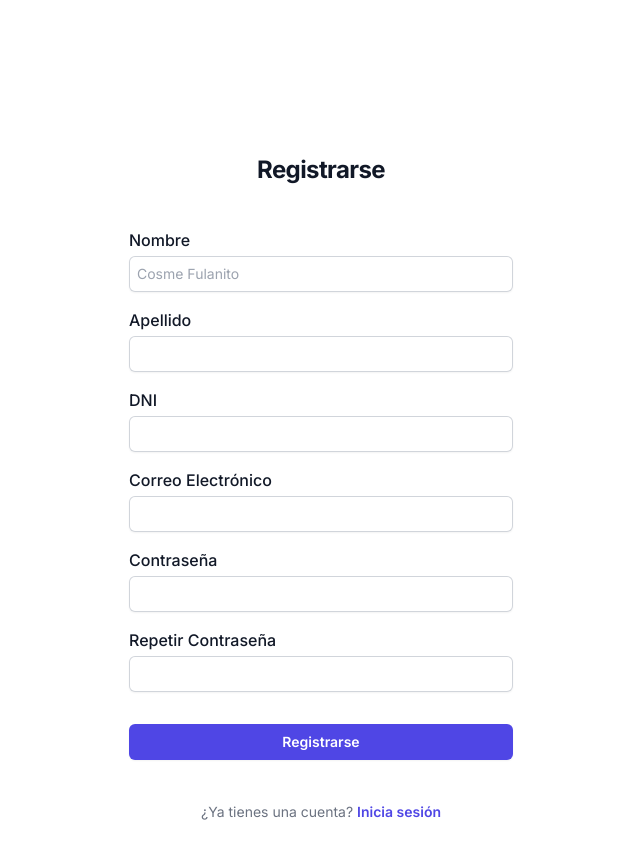
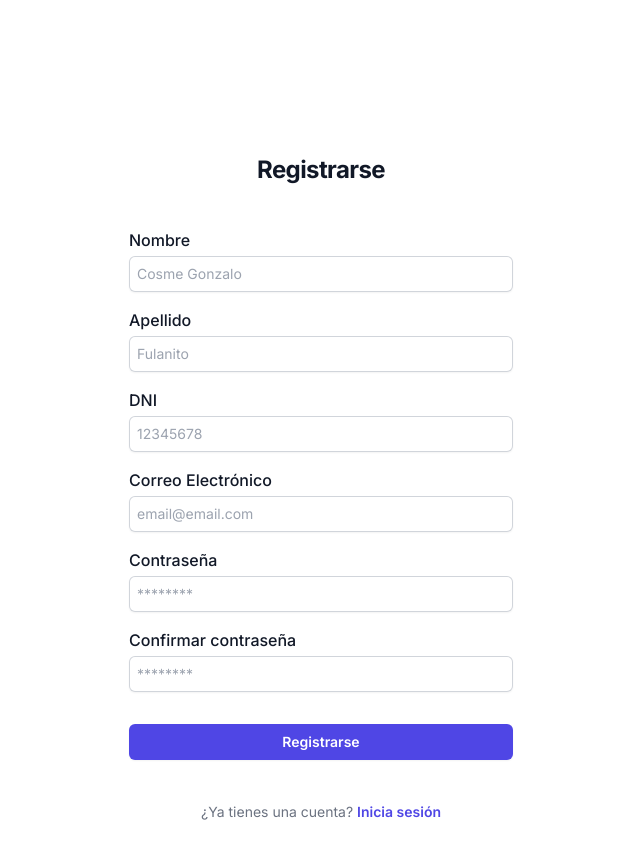
Before and after one commit to LeandroRadins/comedorcito, a Next.js app: page /auth/register in a window 1280 px wide. Shown: the top 858 px of the page, without its empty margins (319-959 px from the left). Built offline with nearby package versions, Linux system fonts and the light colour scheme.

Commit message:
Tareas: -Se creo el componente FormFields y se reeemplazo en la vista RegisterForm -Se creo el loginSchema
Co-authored-by: Leandro Radins <radins97@gmail.com>

```diff
--- a/app/auth/login/components/LoginForm.tsx
+++ b/app/auth/login/components/LoginForm.tsx
@@ -4,7 +4,7 @@ import { registerSchema } from "@/schema/index";
 import { signIn } from "next-auth/react";
 import { useRouter } from "next/navigation";
 import { useForm } from "react-hook-form";
-import { Label } from "@/app/components/Label";
+import { Label } from "@/app/components/FormField";
 import { FormHeader } from "@/app/auth/components/FormHeader";
 import { z } from "zod";
 
--- a/app/auth/register/components/RegisterForm.tsx
+++ b/app/auth/register/components/RegisterForm.tsx
@@ -5,7 +5,7 @@ import { zodResolver } from "@hookform/resolvers/zod";
 import { useRouter } from "next/navigation";
 import { useForm } from "react-hook-form";
 import { z } from "zod";
-import { Label } from "../../../components/Label";
+import FormField from "../../../components/FormField";
 import { FormHeader } from "../../components/FormHeader";
 
 const RegisterForm = () => {
@@ -63,106 +63,76 @@ const RegisterForm = () => {
   return (
     <>
       <div className="flex max-h-full flex-1 flex-col justify-center px-6 py-28 lg:px-8">
+
         <FormHeader title="Registrarse" />
 
         <div className="mt-10 sm:mx-auto sm:w-full sm:max-w-sm">
           <form className="space-y-4" onSubmit={handleSubmit(onsubmit)}>
             <div>
-              <Label htmlFor="name">Nombre</Label>
-              <div className="mt-1">
-                <input
-                  id="name"
+              <FormField
+                labelName="Nombre"
+                name="name"
                 type="text"
-                  placeholder="Cosme Fulanito"
-                  {...register("name")}
-                  className="block w-full rounded-md border-0 py-1.5 px-2 text-gray-900 shadow-sm ring-1 ring-inset ring-gray-300 placeholder:text-gray-400 focus:ring-2 focus:ring-inset focus:ring-indigo-600 sm:text-sm sm:leading-6"
+                placeholder="Cosme Gonzalo"
+                register={register}
+                error={errors.name}
               />
-                {errors.name && (
-                  <span className="text-red-600">{errors.name.message}</span>
-                )}
-              </div>
             </div>
 
             <div>
-              <Label htmlFor="surname">Apellido</Label>
-              <div className="mt-1">
-                <input
-                  id="surname"
+              <FormField
+                labelName="Apellido"
+                name="surname"
                 type="text"
-                  {...register("surname")}
-                  className="block w-full rounded-md border-0 py-1.5 px-2 text-gray-900 shadow-sm ring-1 ring-inset ring-gray-300 placeholder:text-gray-400 focus:ring-2 focus:ring-inset focus:ring-indigo-600 sm:text-sm sm:leading-6"
+                placeholder="Fulanito"
+                register={register}
+                error={errors.surname}
               />
-                {errors.surname && (
-                  <span className="text-red-600">{errors.surname.message}</span>
-                )}
-              </div>
             </div>
 
             <div>
-              <Label htmlFor="dni">DNI</Label>
-              <div className="mt-1">
-                <input
-                  id="dni"
+              <FormField
+                labelName="DNI"
+                name="dni"
                 type="number"
-                  {...register("dni")}
-                  className="block w-full rounded-md border-0 py-1.5 px-2 text-gray-900 shadow-sm ring-1 ring-inset ring-gray-300 placeholder:text-gray-400 focus:ring-2 focus:ring-inset focus:ring-indigo-600 sm:text-sm sm:leading-6"
+                placeholder="12345678"
+                register={register}
+                error={errors.dni}
+                valueAsNumber
               />
-                {errors.dni && (
-                  <span className="text-red-600">{errors.dni.message}</span>
-                )}
-              </div>
             </div>
 
             <div>
-              <Label htmlFor="email">Correo Electrónico</Label>
-              <div className="mt-1">
-                <input
-                  id="email"
+              <FormField
+                labelName="Correo Electrónico"
+                name="email"
                 type="email"
-                  {...register("email")}
-                  className="block w-full rounded-md border-0 py-1.5 px-2 text-gray-900 shadow-sm ring-1 ring-inset ring-gray-300 placeholder:text-gray-400 focus:ring-2 focus:ring-inset focus:ring-indigo-600 sm:text-sm sm:leading-6"
+                placeholder="email@email.com"
+                register={register}
+                error={errors.email}
               />
-                {errors.email && (
-                  <span className="text-red-600">{errors.email.message}</span>
-                )}
-              </div>
             </div>
 
             <div>
-              <Label htmlFor="password">Contraseña</Label>
-              <div className="mt-1">
-                <input
-                  id="password"
+              <FormField
+                labelName="Contraseña"
+                name="password"
                 type="password"
-                  {...register("password")}
-                  autoComplete="current-password"
-                  className="block w-full rounded-md border-0 py-1.5 px-2 text-gray-900 shadow-sm ring-1 ring-inset ring-gray-300 placeholder:text-gray-400 focus:ring-2 focus:ring-inset focus:ring-indigo-600 sm:text-sm sm:leading-6"
+                placeholder="********"
+                register={register}
+                error={errors.password}
               />
-                {errors.password && (
-                  <span className="text-red-600">
-                    {errors.password.message}
-                  </span>
-                )}
-              </div>
             </div>
 
             <div>
-              <Label htmlFor="confirmPassword">Repetir Contraseña</Label>
-
-              <div className="mt-1">
-                <input
-                  id="confirmPassword"
+              <FormField
+                labelName="Confirmar contraseña"
+                name="confirmPassword"
                 type="password"
-                  {...register("confirmPassword")}
-                  className="block w-full rounded-md border-0 py-1.5 px-2 text-gray-900 shadow-sm ring-1 ring-inset ring-gray-300 placeholder:text-gray-400 focus:ring-2 focus:ring-inset focus:ring-indigo-600 sm:text-sm sm:leading-6"
+                placeholder="********"
+                register={register}
+                error={errors.confirmPassword}
               />
-
-                {errors.confirmPassword && (
-                  <span className="text-red-600">
-                    {errors.confirmPassword.message}
-                  </span>
-                )}
-              </div>
             </div>
 
             <div>
--- /dev/null
+++ b/app/components/FormField.tsx
@@ -0,0 +1,28 @@
+import { FormFieldProps } from "@/lib/types";
+
+export const FormField: React.FC<FormFieldProps> = ({
+  labelName,
+  type,
+  placeholder,
+  name,
+  register,
+  error,
+  valueAsNumber,
+}) => (
+  <>
+    <label
+      htmlFor={name}
+      className="block text-1xl font-medium leading-6 text-gray-900"
+    >
+      {labelName}
+    </label>
+    <input
+      type={type}
+      placeholder={placeholder}
+      {...register(name, { valueAsNumber })}
+      className="block w-full rounded-md border-0 py-1.5 px-2 text-gray-900 shadow-sm ring-1 ring-inset ring-gray-300 placeholder:text-gray-400 focus:ring-2 focus:ring-inset focus:ring-indigo-600 sm:text-sm sm:leading-6 mt-1"
+    />
+    {error && <span className="text-red-600">{error.message}</span>}
+  </>
+);
+export default FormField;
--- a/app/components/Label.tsx
+++ /dev/null
@@ -1,12 +0,0 @@
-interface Props extends React.HTMLProps<HTMLLabelElement> {}
-
-export const Label = ({ children, ...props }: Props) => {
-  return (
-    <label
-      className="block text-1xl font-medium leading-6 text-gray-900"
-      {...props}
-    >
-      {children}
-    </label>
-  );
-};
--- /dev/null
+++ b/lib/types.ts
@@ -0,0 +1,13 @@
+import { FieldError, UseFormRegister } from "react-hook-form";
+import { z } from "zod";
+import { registerSchema } from "@/schema/register.schema";
+
+export type FormFieldProps = {
+    labelName: string;
+    type: string;
+    placeholder: string;
+    name: keyof z.infer<typeof registerSchema>;
+    register: UseFormRegister<z.infer<typeof registerSchema>>;
+    error: FieldError | undefined;
+    valueAsNumber?: boolean;
+};
--- a/schema/index.ts
+++ b/schema/index.ts
@@ -1 +1,2 @@
 export * from "./register.schema";
+export * from "./login.schema"
--- a/schema/register.schema.ts
+++ b/schema/register.schema.ts
@@ -17,9 +17,12 @@ export const registerSchema: z.ZodType<RegisterFormProps> = z
       .min(2, { message: "Apellido demasiado corto (min. 2 caracteres)" })
       .max(50, { message: "Apellido demasiado largo (máx. 50 caracteres)" }),
 
-    dni: z.string().regex(/^[\d]{1,3}?[\d]{3,3}?([\d]{3,3})?$/, {
-      message: "DNI no valido (5-9 dígitos sin puntos)",
-    }),
+    dni: z
+    //TODO: Ver el error Expected string, received nan
+      .string()
+      .regex(/^[\d]{1,3}(?:[\d]{3})?(?:[\d]{3})?$/, {
+        message: "DNI no valido (5-9 dígitos, sin puntos y guiones)",
+      },),
 
     email: z.string().email({ message: "¡No olvides tu correo electrónico!" }),
 
```
Also changed, not shown: schema/login.schema.ts (added, +13 -0 lines). Lines whose indentation alone changed are shown as unchanged.
